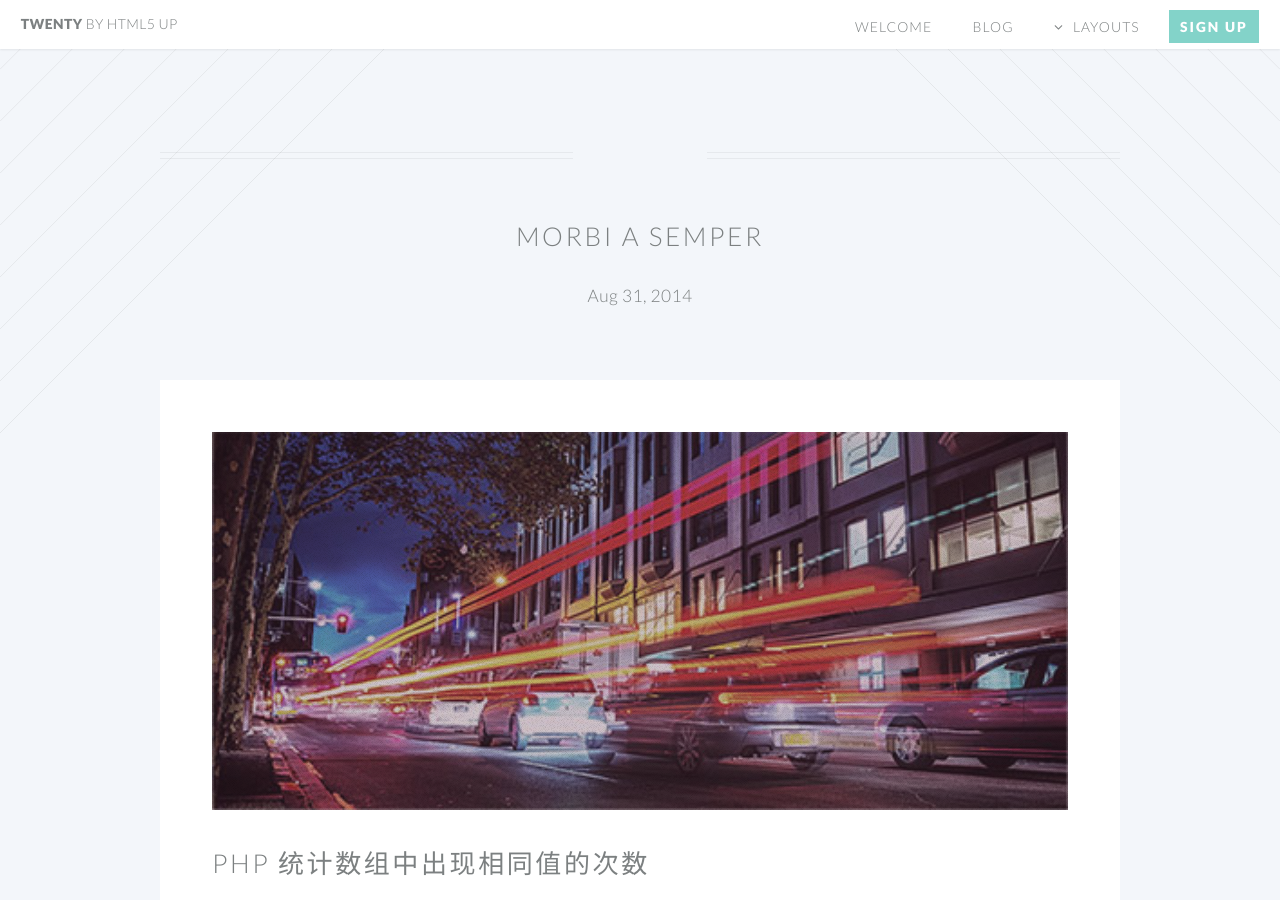
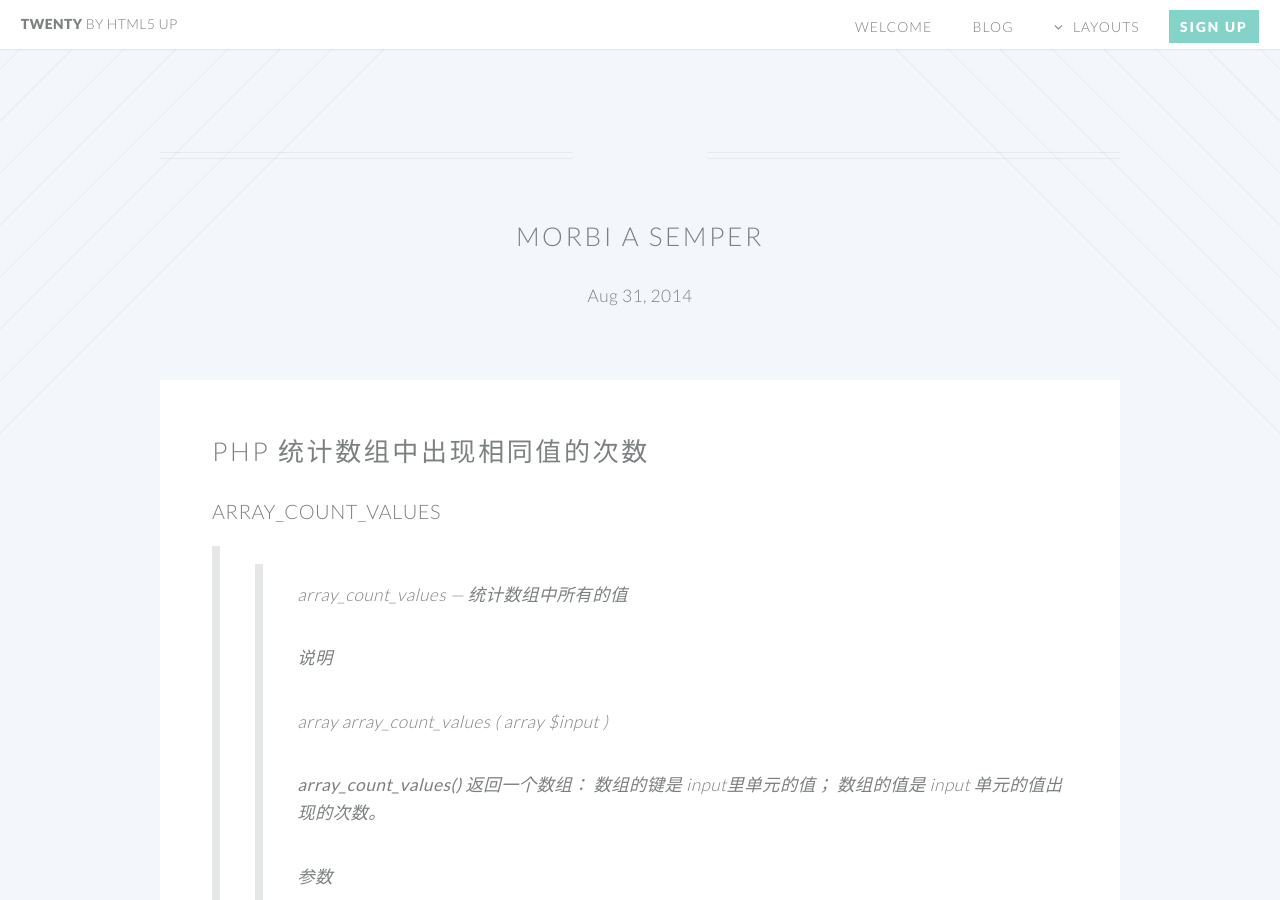
Before and after one commit to luoyanshou/luoyanshou.github.io, a Jekyll site: the page built from _posts/2014-10-29-morbi-a-semper.md, in a window 1280 px wide and 900 px high. Built offline with Jekyll 4.4.1, drawn with Linux system fonts in a browser that asks for light colours.

Commit message:
修改模板文件

```diff
--- a/_posts/2014-10-29-morbi-a-semper.md
+++ b/_posts/2014-10-29-morbi-a-semper.md
@@ -3,8 +3,6 @@ layout: post
 title:  "Morbi a Semper"
 date:   2014-08-31 14:36:23
 ---
-
-<span class="image featured"><img src="/images/pic03.jpg" alt=""></span>
 ## PHP 统计数组中出现相同值的次数
 
 ### [array_count_values ](http://php.net/manual/zh/function.array-count-values.php)
```
